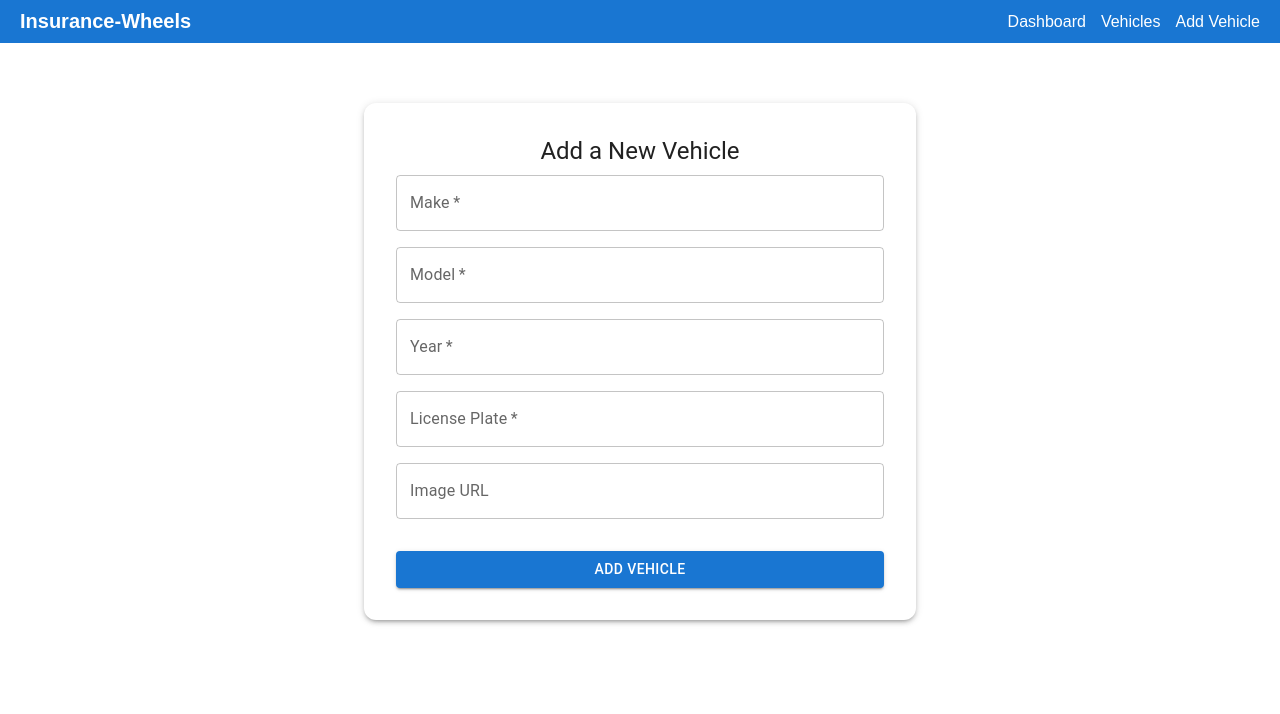
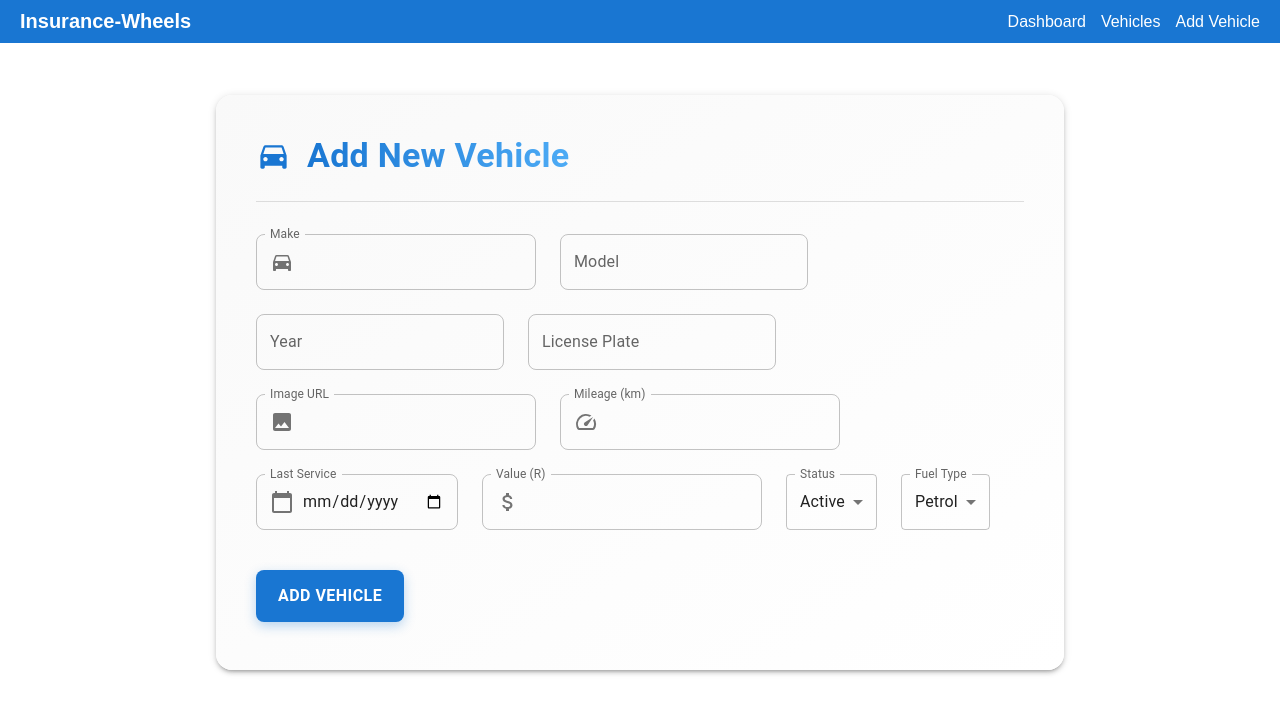
Before and after one commit to Vuyo17Sanlam/insurance-wheels, a React (Vite) app: page /vehicles/new in a window 1280 px wide. Shown: the top 714 px of the page. Built offline with nearby package versions, Linux system fonts and the light colour scheme.

Commit message:
CRUD Operations Completed

```diff
--- a/package.json
+++ b/package.json
@@ -14,6 +14,7 @@
     "@emotion/styled": "^11.14.1",
     "@mui/icons-material": "^7.2.0",
     "@mui/material": "^7.2.0",
+    "axios": "^1.11.0",
     "react": "^19.1.1",
     "react-dom": "^19.1.0",
     "react-router-dom": "^7.7.1",
--- /dev/null
+++ b/src/api/Vehicle_Data.jsx
@@ -0,0 +1,79 @@
+const API_BASE = "https://688a63d94c55d5c739561b31.mockapi.io/vehicles";
+
+export const getVehicles = async () => {
+  try {
+    const response = await fetch(API_BASE);
+    if (!response.ok) {
+      throw new Error(`HTTP error! status: ${response.status}`);
+    }
+    const data = await response.json();
+    return data;
+  } catch (error) {
+    console.error("Failed to fetch vehicles:", error);
+    return [];
+  }
+};
+
+export const getVehicleById = async (id) => {
+  try {
+    const response = await fetch(`${API_BASE}/?id=${id}`);
+
+    if (!response.ok) {
+      throw new Error(`HTTP error! status: ${response.status}`);
+    }
+    return await response.json();
+  } catch (error) {
+    console.error(`Failed to fetch vehicle ${id}:`, error);
+    return null;
+  }
+};
+
+
+export async function updateVehicle(id, vehicleData) {
+  try {
+    const response = await fetch(`${API_BASE}/${id}`, {
+      method: 'PUT',
+      headers: {
+        'Content-Type': 'application/json',
+      },
+      body: JSON.stringify(vehicleData),
+    });
+
+    if (!response.ok) {
+      throw new Error(`Failed to update vehicle with ID ${id}`);
+    }
+
+    const updatedVehicle = await response.json();
+    return updatedVehicle;
+  } catch (error) {
+    console.error('Error updating vehicle:', error);
+    throw error;
+  }
+}
+
+
+export const deleteVehicle = async (id) => {
+  const response = await fetch(`${API_BASE}/${id}`, {
+    method: 'DELETE',
+  });
+
+  if (!response.ok) {
+    throw new Error('Failed to delete vehicle');
+  }
+
+  return true;
+};
+
+export async function addVehicle(vehicle) {
+  const res = await fetch(`${API_BASE}`, {
+    method: 'POST',
+    headers: { 'Content-Type': 'application/json' },
+    body: JSON.stringify(vehicle),
+  });
+
+  if (!res.ok) {
+    throw new Error('Failed to add vehicle');
+  }
+
+  return await res.json();
+}
--- a/src/pages/AddVehicle.jsx
+++ b/src/pages/AddVehicle.jsx
@@ -1,125 +1,263 @@
 import { useState } from 'react';
+import { useNavigate } from 'react-router-dom';
 import {
-  Container,
   TextField,
   Button,
+  Card,
+  CardContent,
   Typography,
-  Paper,
+  MenuItem,
+  Grid,
   Box,
+  InputAdornment,
+  Fade,
+  Zoom,
+  Divider
 } from '@mui/material';
+import { addVehicle} from '../api/Vehicle_Data';
 
-const mockVehicles = [
-  {
-    id: 1,
-    make: 'Toyota',
-    model: 'Camry',
-    year: 2020,
-    license: 'ABC-1234',
-    image:
-      'https://cdn.imagin.studio/getimage?customer=scs&make=Toyota&modelFamily=Camry&zoomType=fullscreen',
-  },
-  {
-    id: 2,
-    make: 'Honda',
-    model: 'Civic',
-    year: 2019,
-    license: 'XYZ-5678',
-    image:
-      'https://cdn.imagin.studio/getimage?customer=scs&make=Honda&modelFamily=Civic&zoomType=fullscreen',
-  },
-];
+import {
+  DirectionsCar,
+  CalendarToday,
+  AttachMoney,
+  Speed,
+  LocalGasStation,
+  Image as ImageIcon,
+  CheckCircle
+} from '@mui/icons-material';
 
-const AddVehicle = () => {
-  const [formData, setFormData] = useState({
+export default function AddVehicle() {
+  const navigate = useNavigate();
+  const [success, setSuccess] = useState(false);
+
+  const [vehicle, setVehicle] = useState({
     make: '',
     model: '',
     year: '',
     license: '',
     image: '',
+    mileage: '',
+    status: 'Active',
+    lastService: '',
+    value: '',
+    fuelType: 'Petrol',
   });
 
   const handleChange = (e) => {
-    setFormData({ ...formData, [e.target.name]: e.target.value });
+    const { name, value } = e.target;
+    setVehicle(prev => ({ ...prev, [name]: value }));
   };
 
-  const handleSubmit = (e) => {
+  const handleSubmit = async (e) => {
     e.preventDefault();
-    const newVehicle = {
-      id: mockVehicles.length + 1,
-      ...formData,
-      year: parseInt(formData.year),
-    };
-    mockVehicles.push(newVehicle);
-    console.log('Vehicle Added:', newVehicle);
-    alert('Vehicle added successfully!');
-    setFormData({
-      make: '',
-      model: '',
-      year: '',
-      license: '',
-      image: '',
-    });
+
+    try {
+      await addVehicle(vehicle);
+      setSuccess(true);
+      setTimeout(() => navigate('/vehicles'), 1500);
+    } catch (error) {
+      console.error('Error:', error);
+    }
   };
 
+
+  const formFields = [
+    {
+      label: 'Make',
+      name: 'make',
+      icon: <DirectionsCar color="action" />,
+      xs: 12, sm: 6
+    },
+    {
+      label: 'Model',
+      name: 'model',
+      xs: 12, sm: 6
+    },
+    {
+      label: 'Year',
+      name: 'year',
+      type: 'number',
+      inputProps: { min: 1900, max: new Date().getFullYear() },
+      xs: 6, sm: 3
+    },
+    {
+      label: 'License Plate',
+      name: 'license',
+      xs: 6, sm: 3
+    },
+    {
+      label: 'Image URL',
+      name: 'image',
+      icon: <ImageIcon color="action" />,
+      xs: 12
+    },
+    {
+      label: 'Mileage (km)',
+      name: 'mileage',
+      type: 'number',
+      icon: <Speed color="action" />,
+      inputProps: { min: 0 },
+      xs: 6, sm: 3
+    },
+    {
+      label: 'Last Service',
+      name: 'lastService',
+      type: 'date',
+      icon: <CalendarToday color="action" />,
+      InputLabelProps: { shrink: true },
+      xs: 6, sm: 3
+    },
+    {
+      label: 'Value (R)',
+      name: 'value',
+      type: 'number',
+      icon: <AttachMoney color="action" />,
+      inputProps: { min: 0 },
+      xs: 6, sm: 3
+    },
+  ];
+
   return (
-    <Container maxWidth="sm">
-      <Paper elevation={3} sx={{ padding: 4, mt: 5, borderRadius: 3 }}>
-        <Typography variant="h5" gutterBottom textAlign="center">
-          Add a New Vehicle
+    <Fade in={true} timeout={500}>
+      <Card sx={{
+        maxWidth: 800,
+        margin: '2rem auto',
+        p: 3,
+        boxShadow: 3,
+        borderRadius: 4,
+        background: 'linear-gradient(to bottom right, #f9f9f9, #ffffff)'
+      }}>
+        <CardContent>
+          <Box sx={{
+            display: 'flex',
+            alignItems: 'center',
+            mb: 3,
+            gap: 2
+          }}>
+            <DirectionsCar fontSize="large" color="primary" />
+            <Typography variant="h4" component="h1" sx={{
+              fontWeight: 700,
+              background: 'linear-gradient(to right, #1976d2, #4dabf5)',
+              WebkitBackgroundClip: 'text',
+              WebkitTextFillColor: 'transparent'
+            }}>
+              Add New Vehicle
             </Typography>
-        <Box
-          component="form"
-          onSubmit={handleSubmit}
-          sx={{ display: 'flex', flexDirection: 'column', gap: 2 }}
+          </Box>
+
+          <Divider sx={{ mb: 4 }} />
+
+          {success ? (
+            <Zoom in={success}>
+              <Box sx={{
+                textAlign: 'center',
+                py: 8,
+                color: 'success.main'
+              }}>
+                <CheckCircle sx={{ fontSize: 80, mb: 2 }} />
+                <Typography variant="h5" gutterBottom>
+                  Vehicle Added Successfully!
+                </Typography>
+                <Typography variant="body1" color="text.secondary">
+                  Redirecting to vehicle list...
+                </Typography>
+              </Box>
+            </Zoom>
+          ) : (
+            <form onSubmit={handleSubmit}>
+              <Grid container spacing={3}>
+                {formFields.map((field) => (
+                  <Grid item xs={field.xs} sm={field.sm} key={field.name}>
+                    <TextField
+                      fullWidth
+                      variant="outlined"
+                      label={field.label}
+                      name={field.name}
+                      type={field.type || 'text'}
+                      value={vehicle[field.name]}
+                      onChange={handleChange}
+                      InputProps={{
+                        startAdornment: field.icon && (
+                          <InputAdornment position="start">
+                            {field.icon}
+                          </InputAdornment>
+                        ),
+                        ...field.inputProps
+                      }}
+                      InputLabelProps={field.InputLabelProps || {}}
+                      sx={{
+                        '& .MuiOutlinedInput-root': {
+                          borderRadius: 2,
+                          '&:hover fieldset': {
+                            borderColor: 'primary.main',
+                          },
+                        }
+                      }}
+                    />
+                  </Grid>
+                ))}
+
+                <Grid item xs={6} sm={3}>
+                  <TextField
+                    select
+                    fullWidth
+                    label="Status"
+                    name="status"
+                    value={vehicle.status}
+                    onChange={handleChange}
+                    sx={{ borderRadius: 2 }}
                   >
+                    <MenuItem value="Active">Active</MenuItem>
+                    <MenuItem value="In Maintenance">In Maintenance</MenuItem>
+                    <MenuItem value="Out of Service">Out of Service</MenuItem>
+                  </TextField>
+                </Grid>
+
+                <Grid item xs={6} sm={3}>
                   <TextField
-            label="Make"
-            name="make"
-            value={formData.make}
+                    select
+                    fullWidth
+                    label="Fuel Type"
+                    name="fuelType"
+                    value={vehicle.fuelType}
                     onChange={handleChange}
-            required
-          />
-          <TextField
-            label="Model"
-            name="model"
-            value={formData.model}
-            onChange={handleChange}
-            required
-          />
-          <TextField
-            label="Year"
-            name="year"
-            type="number"
-            value={formData.year}
-            onChange={handleChange}
-            required
-          />
-          <TextField
-            label="License Plate"
-            name="license"
-            value={formData.license}
-            onChange={handleChange}
-            required
-          />
-          <TextField
-            label="Image URL"
-            name="image"
-            value={formData.image}
-            onChange={handleChange}
-            placeholder="https://example.com/car.jpg"
-          />
+                    sx={{ borderRadius: 2 }}
+                  >
+                    <MenuItem value="Petrol">Petrol</MenuItem>
+                    <MenuItem value="Diesel">Diesel</MenuItem>
+                    <MenuItem value="Electric">Electric</MenuItem>
+                    <MenuItem value="Hybrid">Hybrid</MenuItem>
+                  </TextField>
+                </Grid>
+
+                <Grid item xs={12} sx={{ mt: 2 }}>
                   <Button
                     variant="contained"
                     color="primary"
                     type="submit"
-            sx={{ mt: 2 }}
+                    fullWidth
+                    size="large"
+                    sx={{
+                      py: 1.5,
+                      borderRadius: 2,
+                      fontSize: '1rem',
+                      fontWeight: 600,
+                      boxShadow: '0 4px 12px rgba(25, 118, 210, 0.3)',
+                      '&:hover': {
+                        boxShadow: '0 6px 16px rgba(25, 118, 210, 0.4)',
+                        transform: 'translateY(-1px)'
+                      },
+                      transition: 'all 0.3s ease'
+                    }}
                   >
                     Add Vehicle
                   </Button>
-        </Box>
-      </Paper>
-    </Container>
+                </Grid>
+              </Grid>
+            </form>
+          )}
+        </CardContent>
+      </Card>
+    </Fade>
   );
-};
-
-export default AddVehicle;
+}
--- a/src/pages/EditVehicle.jsx
+++ b/src/pages/EditVehicle.jsx
@@ -6,59 +6,84 @@ import {
   Card,
   CardContent,
   Typography,
+  Container,
+  CircularProgress,
 } from '@mui/material';
-
-const mockVehicles = [
-  {
-    id: 1,
-    make: 'Toyota',
-    model: 'Camry',
-    year: 2020,
-    license: 'ABC-1234',
-    image:
-      'https://cdn.imagin.studio/getimage?customer=scs&make=Toyota&modelFamily=Camry&zoomType=fullscreen',
-  },
-  {
-    id: 2,
-    make: 'Honda',
-    model: 'Civic',
-    year: 2019,
-    license: 'XYZ-5678',
-    image:
-      'https://cdn.imagin.studio/getimage?customer=scs&make=Honda&modelFamily=Civic&zoomType=fullscreen',
-  },
-];
+import { getVehicles, updateVehicle } from '../api/Vehicle_Data';
 
 const EditVehicle = () => {
   const { id } = useParams();
   const navigate = useNavigate();
+
+  const [vehicleList, setVehicleList] = useState([]);
   const [vehicle, setVehicle] = useState({
     make: '',
     model: '',
     year: '',
     license: '',
     image: '',
+    mileage: '',
+    status: '',
+    lastService: '',
+    value: '',
+    fuelType: ''
   });
 
+  const [loading, setLoading] = useState(true);
+
   useEffect(() => {
-    const existing = mockVehicles.find((v) => v.id === Number(id));
+    const fetchData = async () => {
+      try {
+        const data = await getVehicles();
+        setVehicleList(data);
+
+        const existing = data.find((v) => v.id === (id));
         if (existing) {
           setVehicle(existing);
+        } else {
+          console.warn(`Vehicle with ID ${id} not found.`);
         }
+      } catch (error) {
+        console.error('Failed to fetch vehicles:', error);
+      } finally {
+        setLoading(false);
+      }
+    };
+
+    fetchData();
   }, [id]);
 
   const handleChange = (e) => {
-    setVehicle({ ...vehicle, [e.target.name]: e.target.value });
+    setVehicle((prev) => ({ ...prev, [e.target.name]: e.target.value }));
   };
 
-  const handleSubmit = (e) => {
+ const handleSubmit = async (e) => {
   e.preventDefault();
-    console.log('Updated Vehicle:', vehicle);
+  try {
+    const updatedData = { ...vehicle };
+    delete updatedData.id;
+
+    await updateVehicle(id, updatedData);
+    console.log('Vehicle updated successfully');
     navigate('/dashboard');
+  } catch (error) {
+    console.error('Update failed:', error);
+  }
 };
 
+  if (loading) {
     return (
-    <Card style={{ maxWidth: 500, margin: '30px auto', padding: '20px' }}>
+      <Container maxWidth="xl" style={{ padding: '80px', textAlign: 'center' }}>
+        <CircularProgress />
+        <Typography variant="h6" color="textSecondary" sx={{ mt: 2 }}>
+          Loading vehicle data...
+        </Typography>
+      </Container>
+    );
+  }
+
+  return (
+    <Card sx={{ maxWidth: 500, m: '30px auto', p: 2 }}>
       <CardContent>
         <Typography variant="h5" gutterBottom>
           Edit Vehicle Details
@@ -106,12 +131,57 @@ const EditVehicle = () => {
   fullWidth
   margin="normal"
 />
+<TextField
+  label="Mileage"
+  name="mileage"
+  type="number"
+  value={vehicle.mileage}
+  onChange={handleChange}
+  fullWidth
+  margin="normal"
+/>
+<TextField
+  label="Status"
+  name="status"
+  value={vehicle.status}
+  onChange={handleChange}
+  fullWidth
+  margin="normal"
+/>
+<TextField
+  label="Last Service Date"
+  name="lastService"
+  type="date"
+  value={vehicle.lastService}
+  onChange={handleChange}
+  fullWidth
+  margin="normal"
+  InputLabelProps={{ shrink: true }}
+/>
+<TextField
+  label="Value"
+  name="value"
+  type="number"
+  value={vehicle.value}
+  onChange={handleChange}
+  fullWidth
+  margin="normal"
+/>
+<TextField
+  label="Fuel Type"
+  name="fuelType"
+  value={vehicle.fuelType}
+  onChange={handleChange}
+  fullWidth
+  margin="normal"
+/>
+
           <Button
             type="submit"
             variant="contained"
             color="primary"
             fullWidth
-            style={{ marginTop: '20px' }}
+            sx={{ mt: 2 }}
           >
             Save Changes
           </Button>
--- a/src/pages/Vehicles.jsx
+++ b/src/pages/Vehicles.jsx
@@ -1,5 +1,7 @@
-import { useState } from 'react';
+import { useState, useEffect } from 'react';
 import { useNavigate } from 'react-router';
+import CircularProgress from '@mui/material/CircularProgress';
+
 
 import {
   TextField,
@@ -12,10 +14,14 @@ import {
   Paper,
   Box,
   InputAdornment,
-  IconButton
+  Snackbar,
+  Alert,
+
 } from '@mui/material';
 import { Search, FilterAlt, Add } from '@mui/icons-material';
 import Vehicle_Card from '../components/Vehicle_Card';
+import { getVehicles, deleteVehicle } from '../api/Vehicle_Data';
+
 
 const Vehicles = () => {
   const navigate = useNavigate();
@@ -23,156 +29,47 @@ const Vehicles = () => {
   const [searchTerm, setSearchTerm] = useState('');
   const [yearFilter, setYearFilter] = useState('');
   const [statusFilter, setStatusFilter] = useState('');
+  const [snackbar, setSnackbar] = useState({ open: false, message: '', severity: 'success' });
 
-  const vehicles = [
-    {
-      id: 1,
-      make: 'Toyota',
-      model: 'Corolla',
-      year: 2021,
-      license: 'CA 123-456',
-      image: 'https://cdn.imagin.studio/getimage?customer=img&make=Toyota&modelFamily=Corolla&zoomType=fullscreen',
-      mileage: 18000,
-      status: 'Active',
-      lastService: '2024-06-10',
-      value: 320000,
-      fuelType: 'Petrol'
-    },
-    {
-      id: 2,
-      make: 'Volkswagen',
-      model: 'Polo',
-      year: 2020,
-      license: 'GP 987-654',
-      image: 'https://cdn.imagin.studio/getimage?customer=img&make=Volkswagen&modelFamily=Polo&zoomType=fullscreen',
-      mileage: 29500,
-      status: 'Active',
-      lastService: '2024-05-22',
-      value: 280000,
-      fuelType: 'Petrol'
-    },
-    {
-      id: 3,
-      make: 'Ford',
-      model: 'Ranger',
-      year: 2022,
-      license: 'ZN 456-789',
-      image: 'https://cdn.imagin.studio/getimage?customer=img&make=Ford&modelFamily=Ranger&zoomType=fullscreen',
-      mileage: 12500,
-      status: 'Active',
-      lastService: '2024-04-05',
-      value: 510000,
-      fuelType: 'Diesel'
-    },
-    {
-      id: 4,
-      make: 'BMW',
-      model: 'X5',
-      year: 2021,
-      license: 'L 234-321',
-      image: 'https://cdn.imagin.studio/getimage?customer=img&make=BMW&modelFamily=X5&zoomType=fullscreen',
-      mileage: 23000,
-      status: 'In Maintenance',
-      lastService: '2024-03-18',
-      value: 850000,
-      fuelType: 'Diesel'
-    },
-    {
-      id: 5,
-      make: 'Mercedes-Benz',
-      model: 'C-Class',
-      year: 2019,
-      license: 'FS 111-999',
-      image: 'https://cdn.imagin.studio/getimage?customer=img&make=Mercedes-Benz&modelFamily=C-Class&zoomType=fullscreen',
-      mileage: 40000,
-      status: 'Active',
-      lastService: '2024-06-01',
-      value: 620000,
-      fuelType: 'Petrol'
-    },
-    {
-      id: 6,
-      make: 'Nissan',
-      model: 'Navara',
-      year: 2020,
-      license: 'EC 765-432',
-      image: 'https://cdn.imagin.studio/getimage?customer=img&make=Nissan&modelFamily=Navara&zoomType=fullscreen',
-      mileage: 38000,
-      status: 'Active',
-      lastService: '2024-01-10',
-      value: 450000,
-      fuelType: 'Diesel'
-    },
-    {
-      id: 7,
-      make: 'Hyundai',
-      model: 'Tucson',
-      year: 2021,
-      license: 'NW 222-888',
-      image: 'https://cdn.imagin.studio/getimage?customer=img&make=Hyundai&modelFamily=Tucson&zoomType=fullscreen',
-      mileage: 21000,
-      status: 'Active',
-      lastService: '2024-05-10',
-      value: 390000,
-      fuelType: 'Petrol'
-    },
-    {
-      id: 8,
-      make: 'Kia',
-      model: 'Sportage',
-      year: 2020,
-      license: 'MP 333-777',
-      image: 'https://cdn.imagin.studio/getimage?customer=img&make=Kia&modelFamily=Sportage&zoomType=fullscreen',
-      mileage: 31000,
-      status: 'Active',
-      lastService: '2024-04-20',
-      value: 410000,
-      fuelType: 'Petrol'
-    },
-    {
-      id: 9,
-      make: 'Suzuki',
-      model: 'Swift',
-      year: 2022,
-      license: 'WC 555-444',
-      image: 'https://cdn.imagin.studio/getimage?customer=img&make=Suzuki&modelFamily=Swift&zoomType=fullscreen',
-      mileage: 15000,
-      status: 'Active',
-      lastService: '2024-06-15',
-      value: 230000,
-      fuelType: 'Petrol'
-    },
-    {
-      id: 10,
-      make: 'Audi',
-      model: 'A3',
-      year: 2021,
-      license: 'KZN 666-333',
-      image: 'https://cdn.imagin.studio/getimage?customer=img&make=Audi&modelFamily=A3&zoomType=fullscreen',
-      mileage: 17000,
-      status: 'Active',
-      lastService: '2024-05-30',
-      value: 540000,
-      fuelType: 'Petrol'
+
+
+  const [vehicleList, setVehicleList] = useState([]);
+
+  const [loading, setLoading] = useState(true);
+
+  useEffect(() => {
+    const fetchData = async () => {
+      try {
+        const data = await getVehicles();
+        setVehicleList(data);
+        console.log('Actual IDs:', data.map(v => v.id));
+      } finally {
+        setLoading(false);
+      }
+    };
+
+    fetchData();
+  }, []);
+
+
+
+
+  const handleDelete = async (id) => {
+    try {
+      await deleteVehicle(id);
+      setVehicleList((prev) => prev.filter((v) => v.id !== id));
+      setSnackbar({ open: true, message: 'Vehicle deleted', severity: 'success' });
+    } catch (error) {
+      console.error('Delete failed:', error);
+      setSnackbar({ open: true, message: 'Delete failed', severity: 'error' });
     }
-  ];
-
-  const [vehicleList, setVehicleList] = useState(vehicles);
-
-  const handleDelete = (id) => {
-    const updated = vehicleList.filter((v) => v.id !== id);
-    setVehicleList(updated);
   };
 
   const handleAddVehicle = () => {
     navigate('/vehicles/new');
   };
 
-  const handleRefresh = () => {
-    setSearchTerm('');
-    setYearFilter('');
-    setStatusFilter('');
-  };
+
 
   const filteredVehicles = vehicleList.filter((v) => {
     const matchSearch = v.make.toLowerCase().includes(searchTerm.toLowerCase()) ||
@@ -185,6 +82,18 @@ const Vehicles = () => {
 
   const years = [...new Set(vehicleList.map(v => v.year))].sort((a, b) => b - a);
   const statuses = [...new Set(vehicleList.map(v => v.status))];
+
+  if (loading) {
+    return (
+      <Container maxWidth="xl" style={{ padding: '80px', textAlign: 'center' }}>
+        <CircularProgress />
+        <Typography variant="h6" color="textSecondary" style={{ marginTop: '20px' }}>
+          Loading vehicles...
+        </Typography>
+      </Container>
+    );
+  }
+
 
   return (
     <Container maxWidth="xl" style={{ padding: '20px' }}>
@@ -251,8 +160,7 @@ const Vehicles = () => {
             ))}
           </Select>
 
-          <IconButton onClick={handleRefresh} color="primary" title="Reset filters">
-          </IconButton>
+
         </Box>
       </Paper>
 
@@ -279,6 +187,16 @@ const Vehicles = () => {
           </Button>
         </Paper>
       )}
+
+<Snackbar
+        open={snackbar.open}
+        autoHideDuration={3000}
+        onClose={() => setSnackbar({ ...snackbar, open: false })}
+      >
+        <Alert severity={snackbar.severity} variant="filled">
+          {snackbar.message}
+        </Alert>
+      </Snackbar>
     </Container>
   );
 };
```
Also changed, not shown: 1 other file (tests, documents, lock files or other folders). Lines whose indentation alone changed are shown as unchanged.
